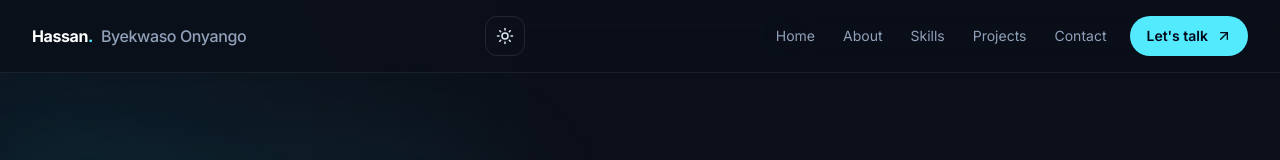
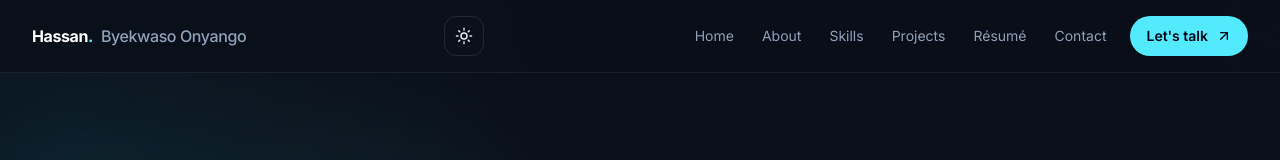
Before and after one commit to hassan-byekwaso/my_second_portfoli_website, a React (Vite) app: page /#/ in a window 1280 px wide. Shown: the top 160 px of the page. Built offline with nearby package versions, Linux system fonts and the light colour scheme.

Commit message:
feat: add Resume link to navigation and include resume.pdf download

```diff
--- a/src/components/SiteLayout.jsx
+++ b/src/components/SiteLayout.jsx
@@ -8,6 +8,7 @@ const navigation = [
   { label: "About", id: "about" },
   { label: "Skills", id: "skills" },
   { label: "Projects", id: "projects" },
+  { label: "Résumé", to: "/resume" },
   { label: "Contact", id: "contact" },
 ];
 
@@ -102,6 +103,16 @@ export default function SiteLayout({ children }) {
             className={`${menuOpen ? "flex" : "hidden"} absolute left-0 right-0 top-full flex-col gap-1 border-b border-white/10 bg-[#0b0f19]/95 p-4 shadow-2xl backdrop-blur-xl md:static md:flex md:flex-row md:items-center md:gap-1 md:border-0 md:bg-transparent md:p-0 md:shadow-none`}
           >
             {navigation.map((item) => (
+              item.to ? (
+                <Link
+                  key={item.to}
+                  to={item.to}
+                  onClick={closeMenu}
+                  className="rounded-lg px-3 py-2 text-sm text-slate-400 transition-colors hover:bg-white/[0.07] hover:text-white"
+                >
+                  {item.label}
+                </Link>
+              ) : (
                 <a
                   key={item.id}
                   href={`#${item.id}`}
@@ -110,6 +121,7 @@ export default function SiteLayout({ children }) {
                 >
                   {item.label}
                 </a>
+              )
             ))}
             <Link
               to="/contact"
--- a/src/pages/ResumePage.jsx
+++ b/src/pages/ResumePage.jsx
@@ -81,7 +81,7 @@ export default function ResumePage() {
       <div className="mb-8 flex justify-center">
         <a
           href="/resume.pdf"
-          download="Hassan_Onyango_Resume.pdf"
+          download="Hassan_Byekwaso_Onyango_Resume.pdf"
           className="inline-flex items-center gap-2 rounded-full bg-cyan-300 px-5 py-3 text-sm font-semibold text-slate-950 transition hover:bg-cyan-200"
         >
           <Download size={17} aria-hidden="true" />
```
Also changed, not shown: 1 other file (tests, documents, lock files or other folders). Lines whose indentation alone changed are shown as unchanged.
